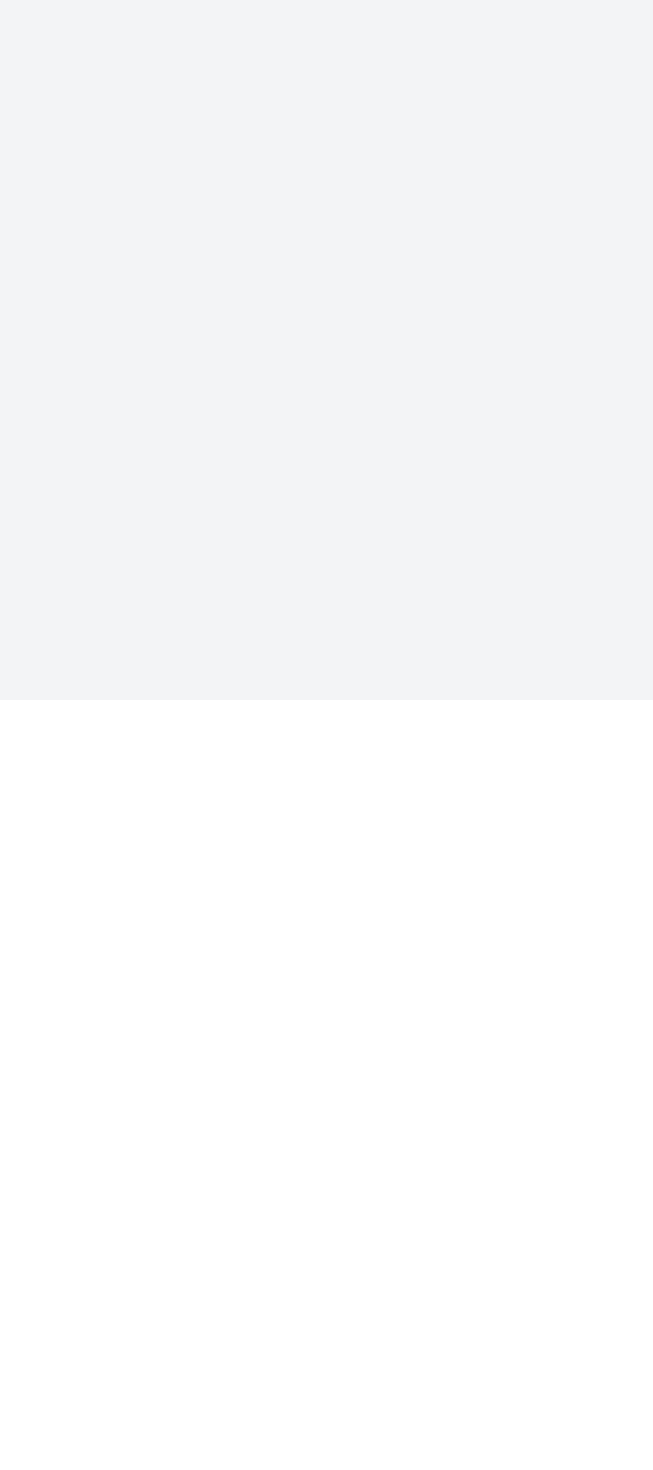
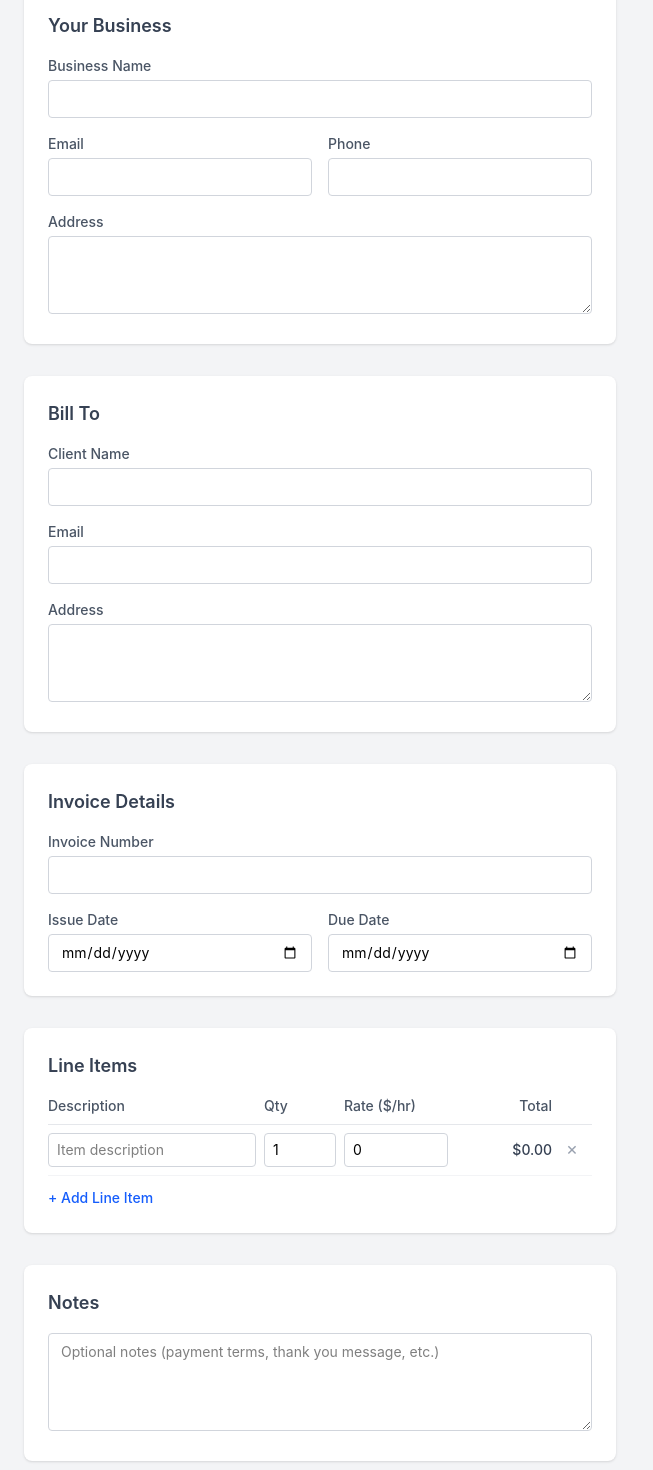
Before and after one commit to SamMarch/invoice-generator, a React (Vite) app: page / in a window 1280 px wide. Shown: the part 100-1570 px from the top of the page, without its empty margins (0-653 px from the left). Before the commit the page ends 800 px from the top, so only its background shows below. Built offline with nearby package versions, Linux system fonts and the light colour scheme.

Commit message:
Add dynamic LineItems with CRUD functionality and integrate with InvoiceForm layout

```diff
--- a/src/components/InvoiceForm.jsx
+++ b/src/components/InvoiceForm.jsx
@@ -1,6 +1,148 @@
+import LineItems from './LineItems'
+
 function InvoiceForm({ invoiceData, setInvoiceData }) {
+  const handleChange = (field, value) => {
+    setInvoiceData(prev => ({ ...prev, [field]: value }))
+  }
+
+  const setLineItems = (lineItems) => {
+    setInvoiceData(prev => ({ ...prev, lineItems }))
+  }
+
+  const inputClass = 'w-full border border-gray-300 rounded px-3 py-2 text-sm focus:outline-none focus:ring-2 focus:ring-blue-500 focus:border-transparent'
+  const labelClass = 'block text-sm font-medium text-gray-600 mb-1'
+
   return (
-    <div>InvoiceForm</div>
+    <div className="space-y-8">
+      <h1 className="text-2xl font-bold text-gray-800">Invoice Generator</h1>
+
+      {/* Your Business */}
+      <section className="bg-white rounded-lg p-6 shadow-sm space-y-4">
+        <h2 className="text-lg font-semibold text-gray-700">Your Business</h2>
+        <div>
+          <label className={labelClass}>Business Name</label>
+          <input
+            type="text"
+            className={inputClass}
+            value={invoiceData.businessName}
+            onChange={e => handleChange('businessName', e.target.value)}
+          />
+        </div>
+        <div className="grid grid-cols-2 gap-4">
+          <div>
+            <label className={labelClass}>Email</label>
+            <input
+              type="email"
+              className={inputClass}
+              value={invoiceData.businessEmail}
+              onChange={e => handleChange('businessEmail', e.target.value)}
+            />
+          </div>
+          <div>
+            <label className={labelClass}>Phone</label>
+            <input
+              type="tel"
+              className={inputClass}
+              value={invoiceData.businessPhone}
+              onChange={e => handleChange('businessPhone', e.target.value)}
+            />
+          </div>
+        </div>
+        <div>
+          <label className={labelClass}>Address</label>
+          <textarea
+            className={inputClass}
+            rows={3}
+            value={invoiceData.businessAddress}
+            onChange={e => handleChange('businessAddress', e.target.value)}
+          />
+        </div>
+      </section>
+
+      {/* Bill To */}
+      <section className="bg-white rounded-lg p-6 shadow-sm space-y-4">
+        <h2 className="text-lg font-semibold text-gray-700">Bill To</h2>
+        <div>
+          <label className={labelClass}>Client Name</label>
+          <input
+            type="text"
+            className={inputClass}
+            value={invoiceData.clientName}
+            onChange={e => handleChange('clientName', e.target.value)}
+          />
+        </div>
+        <div>
+          <label className={labelClass}>Email</label>
+          <input
+            type="email"
+            className={inputClass}
+            value={invoiceData.clientEmail}
+            onChange={e => handleChange('clientEmail', e.target.value)}
+          />
+        </div>
+        <div>
+          <label className={labelClass}>Address</label>
+          <textarea
+            className={inputClass}
+            rows={3}
+            value={invoiceData.clientAddress}
+            onChange={e => handleChange('clientAddress', e.target.value)}
+          />
+        </div>
+      </section>
+
+      {/* Invoice Details */}
+      <section className="bg-white rounded-lg p-6 shadow-sm space-y-4">
+        <h2 className="text-lg font-semibold text-gray-700">Invoice Details</h2>
+        <div>
+          <label className={labelClass}>Invoice Number</label>
+          <input
+            type="text"
+            className={inputClass}
+            value={invoiceData.invoiceNumber}
+            onChange={e => handleChange('invoiceNumber', e.target.value)}
+          />
+        </div>
+        <div className="grid grid-cols-2 gap-4">
+          <div>
+            <label className={labelClass}>Issue Date</label>
+            <input
+              type="date"
+              className={inputClass}
+              value={invoiceData.issueDate}
+              onChange={e => handleChange('issueDate', e.target.value)}
+            />
+          </div>
+          <div>
+            <label className={labelClass}>Due Date</label>
+            <input
+              type="date"
+              className={inputClass}
+              value={invoiceData.dueDate}
+              onChange={e => handleChange('dueDate', e.target.value)}
+            />
+          </div>
+        </div>
+      </section>
+
+      {/* Line Items */}
+      <section className="bg-white rounded-lg p-6 shadow-sm space-y-4">
+        <h2 className="text-lg font-semibold text-gray-700">Line Items</h2>
+        <LineItems lineItems={invoiceData.lineItems} setLineItems={setLineItems} />
+      </section>
+
+      {/* Notes */}
+      <section className="bg-white rounded-lg p-6 shadow-sm space-y-4">
+        <h2 className="text-lg font-semibold text-gray-700">Notes</h2>
+        <textarea
+          className={inputClass}
+          rows={4}
+          placeholder="Optional notes (payment terms, thank you message, etc.)"
+          value={invoiceData.notes}
+          onChange={e => handleChange('notes', e.target.value)}
+        />
+      </section>
+    </div>
   )
 }
 
--- a/src/components/LineItems.jsx
+++ b/src/components/LineItems.jsx
@@ -1,6 +1,92 @@
-function LineItems({ lineItems, onChange }) {
+function LineItems({ lineItems, setLineItems }) {
+  const updateItem = (id, field, value) => {
+    setLineItems(
+      lineItems.map(item =>
+        item.id === id ? { ...item, [field]: value } : item
+      )
+    )
+  }
+
+  const addItem = () => {
+    setLineItems([
+      ...lineItems,
+      { id: Date.now(), description: '', quantity: 1, rate: 0 }
+    ])
+  }
+
+  const removeItem = (id) => {
+    setLineItems(lineItems.filter(item => item.id !== id))
+  }
+
+  const inputClass = 'w-full border border-gray-300 rounded px-2 py-1.5 text-sm focus:outline-none focus:ring-2 focus:ring-blue-500 focus:border-transparent'
+
   return (
-    <div>LineItems</div>
+    <div>
+      <table className="w-full text-sm">
+        <thead>
+          <tr className="text-left text-gray-600 border-b border-gray-200">
+            <th className="pb-2 font-medium">Description</th>
+            <th className="pb-2 font-medium w-20">Qty</th>
+            <th className="pb-2 font-medium w-28">Rate ($/hr)</th>
+            <th className="pb-2 font-medium w-24 text-right">Total</th>
+            <th className="pb-2 w-10"></th>
+          </tr>
+        </thead>
+        <tbody>
+          {lineItems.map(item => (
+            <tr key={item.id} className="border-b border-gray-100">
+              <td className="py-2 pr-2">
+                <input
+                  type="text"
+                  className={inputClass}
+                  placeholder="Item description"
+                  value={item.description}
+                  onChange={e => updateItem(item.id, 'description', e.target.value)}
+                />
+              </td>
+              <td className="py-2 pr-2">
+                <input
+                  type="number"
+                  className={inputClass}
+                  min="0"
+                  value={item.quantity}
+                  onChange={e => updateItem(item.id, 'quantity', Number(e.target.value))}
+                />
+              </td>
+              <td className="py-2 pr-2">
+                <input
+                  type="number"
+                  className={inputClass}
+                  min="0"
+                  step="0.01"
+                  value={item.rate}
+                  onChange={e => updateItem(item.id, 'rate', Number(e.target.value))}
+                />
+              </td>
+              <td className="py-2 text-right font-medium text-gray-700">
+                ${(item.quantity * item.rate).toFixed(2)}
+              </td>
+              <td className="py-2 text-center">
+                <button
+                  type="button"
+                  onClick={() => removeItem(item.id)}
+                  className="text-gray-400 hover:text-red-500 text-lg leading-none"
+                >
+                  &times;
+                </button>
+              </td>
+            </tr>
+          ))}
+        </tbody>
+      </table>
+      <button
+        type="button"
+        onClick={addItem}
+        className="mt-3 text-sm text-blue-600 hover:text-blue-800 font-medium"
+      >
+        + Add Line Item
+      </button>
+    </div>
   )
 }
 
```
